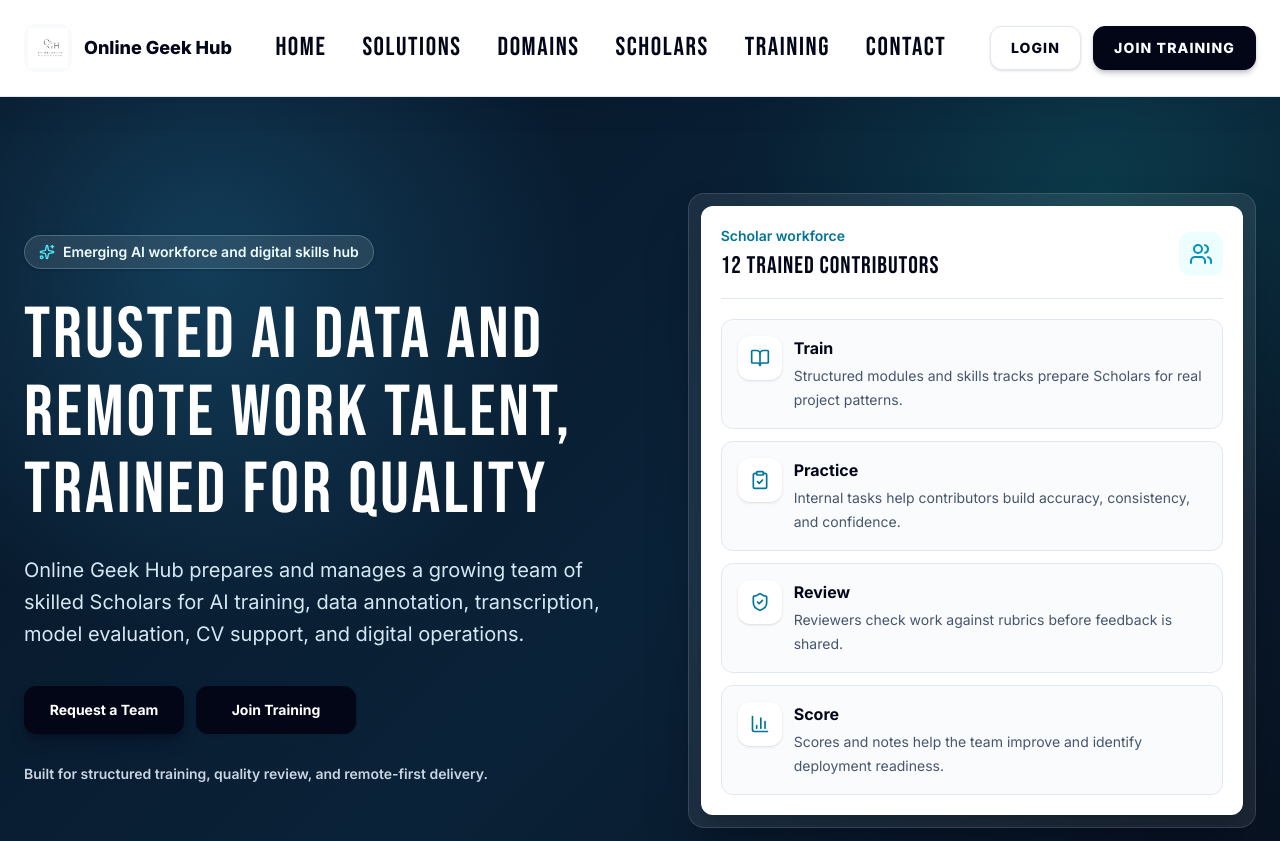
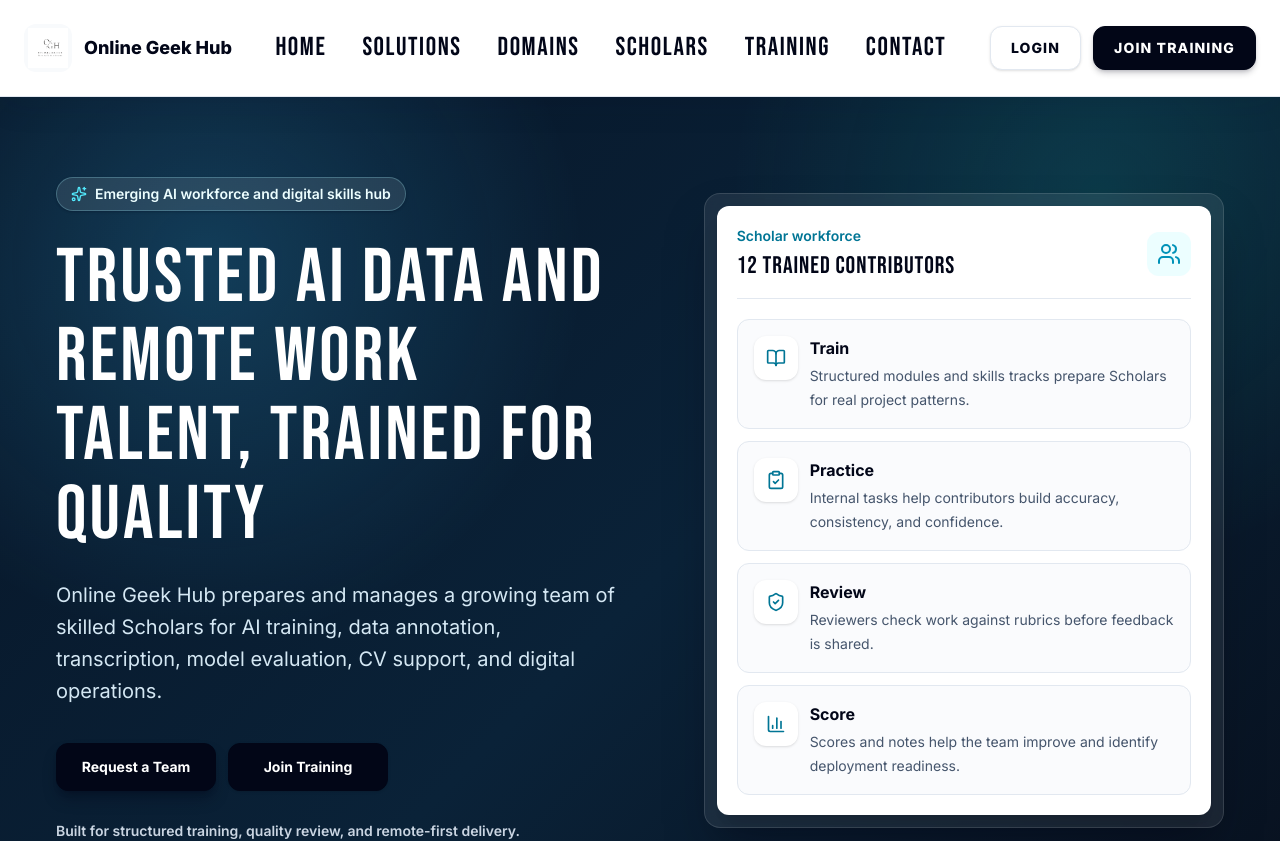
Before and after one commit to Sabelo001/online-geek-hub, a Next.js app: page / in a window 1280 px wide. Shown: the top 841 px of the page. Built offline with nearby package versions, Linux system fonts and the light colour scheme.

Commit message:
Polish homepage layout spacing

```diff
--- a/app/page.tsx
+++ b/app/page.tsx
@@ -124,13 +124,13 @@ export default function LandingPage() {
       <section className="relative overflow-hidden bg-[#071527] text-white">
         <div className="absolute inset-0 bg-[linear-gradient(rgba(255,255,255,0.045)_1px,transparent_1px),linear-gradient(90deg,rgba(255,255,255,0.045)_1px,transparent_1px)] bg-[size:48px_48px]" />
         <div className="absolute inset-0 bg-[radial-gradient(circle_at_16%_20%,rgba(56,189,248,0.22),transparent_30%),radial-gradient(circle_at_86%_12%,rgba(20,184,166,0.16),transparent_28%),linear-gradient(135deg,#071527_0%,#0a2238_54%,#08111f_100%)]" />
-        <div className="relative mx-auto grid max-w-7xl gap-12 px-4 py-18 sm:px-6 sm:py-22 lg:min-h-[720px] lg:grid-cols-[1.04fr_0.96fr] lg:items-center lg:py-24">
-          <div className="max-w-4xl">
+        <div className="relative mx-auto grid max-w-[1500px] gap-12 px-6 py-16 sm:px-8 sm:py-20 lg:min-h-[660px] lg:grid-cols-[0.96fr_0.88fr] lg:items-center lg:gap-16 lg:px-10 lg:py-20 xl:gap-20 xl:px-14 2xl:px-16">
+          <div className="max-w-[760px]">
             <div className="inline-flex items-center gap-2 rounded-full border border-cyan-200/25 bg-white/10 px-3.5 py-1.5 text-sm font-semibold text-cyan-50 shadow-sm shadow-slate-950/20">
               <Sparkles className="h-4 w-4 text-cyan-300" />
               Emerging AI workforce and digital skills hub
             </div>
-            <h1 className="mt-7 max-w-5xl text-4xl font-extrabold leading-[1.08] tracking-normal sm:text-6xl lg:text-7xl">
+            <h1 className="mt-7 max-w-[780px] text-5xl font-extrabold leading-[1.04] tracking-normal sm:text-6xl lg:text-[68px] xl:text-[76px]">
               Trusted AI Data and Remote Work Talent, Trained for Quality
             </h1>
             <p className="mt-6 max-w-3xl text-lg leading-8 text-sky-100/95 sm:text-xl">
@@ -156,8 +156,8 @@ export default function LandingPage() {
             </p>
           </div>
 
-          <div className="rounded-2xl border border-white/12 bg-white/[0.08] p-3 shadow-2xl shadow-slate-950/35 backdrop-blur">
-            <div className="rounded-xl bg-white p-5 text-slate-950 shadow-xl">
+          <div className="w-full max-w-[680px] justify-self-center rounded-2xl border border-white/12 bg-white/[0.08] p-3 shadow-2xl shadow-slate-950/35 backdrop-blur lg:justify-self-end">
+            <div className="rounded-xl bg-white p-4 text-slate-950 shadow-xl sm:p-5">
               <div className="flex items-center justify-between gap-4 border-b border-slate-200 pb-4">
                 <div>
                   <p className="text-sm font-semibold text-cyan-700">Scholar workforce</p>
```
